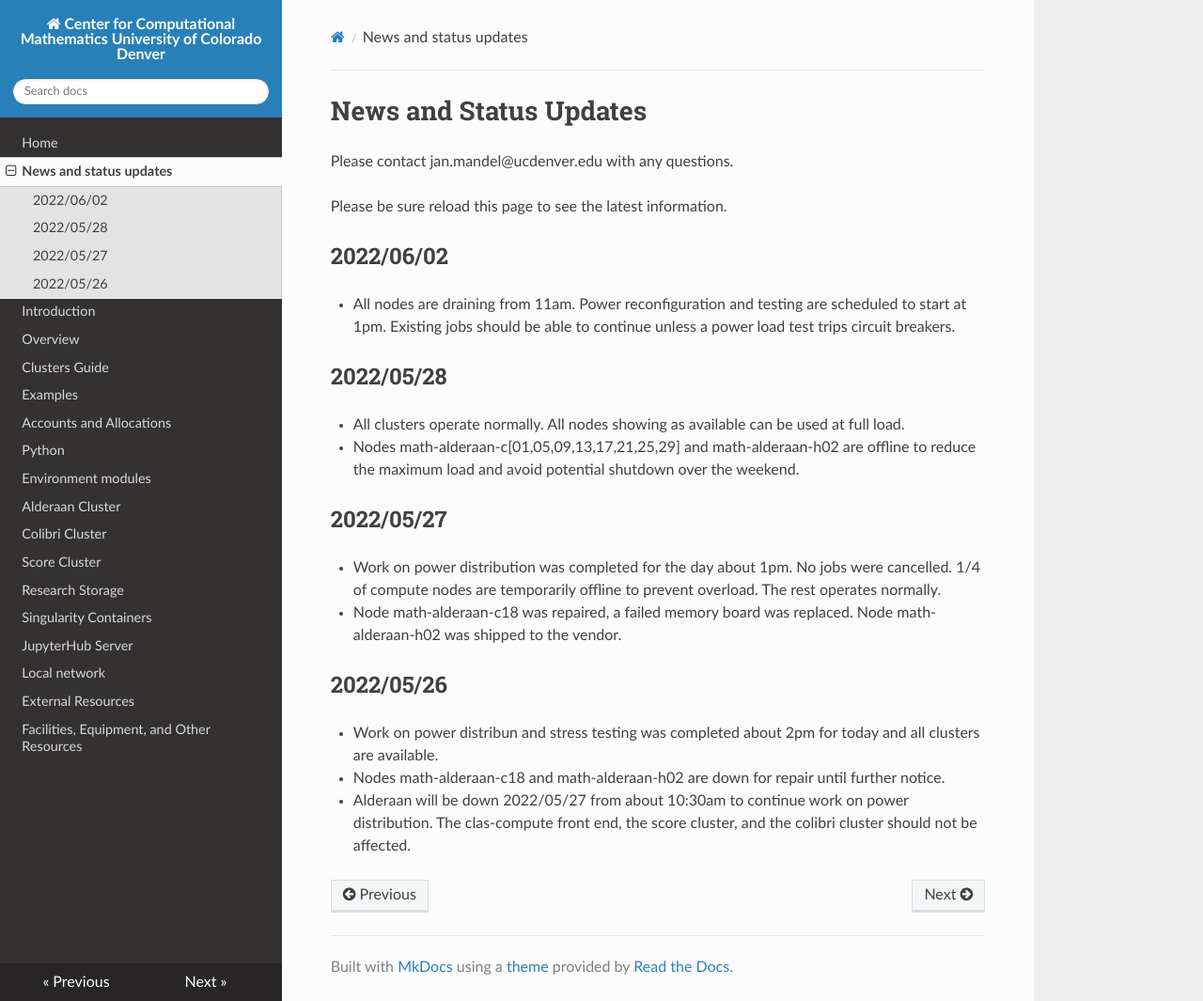
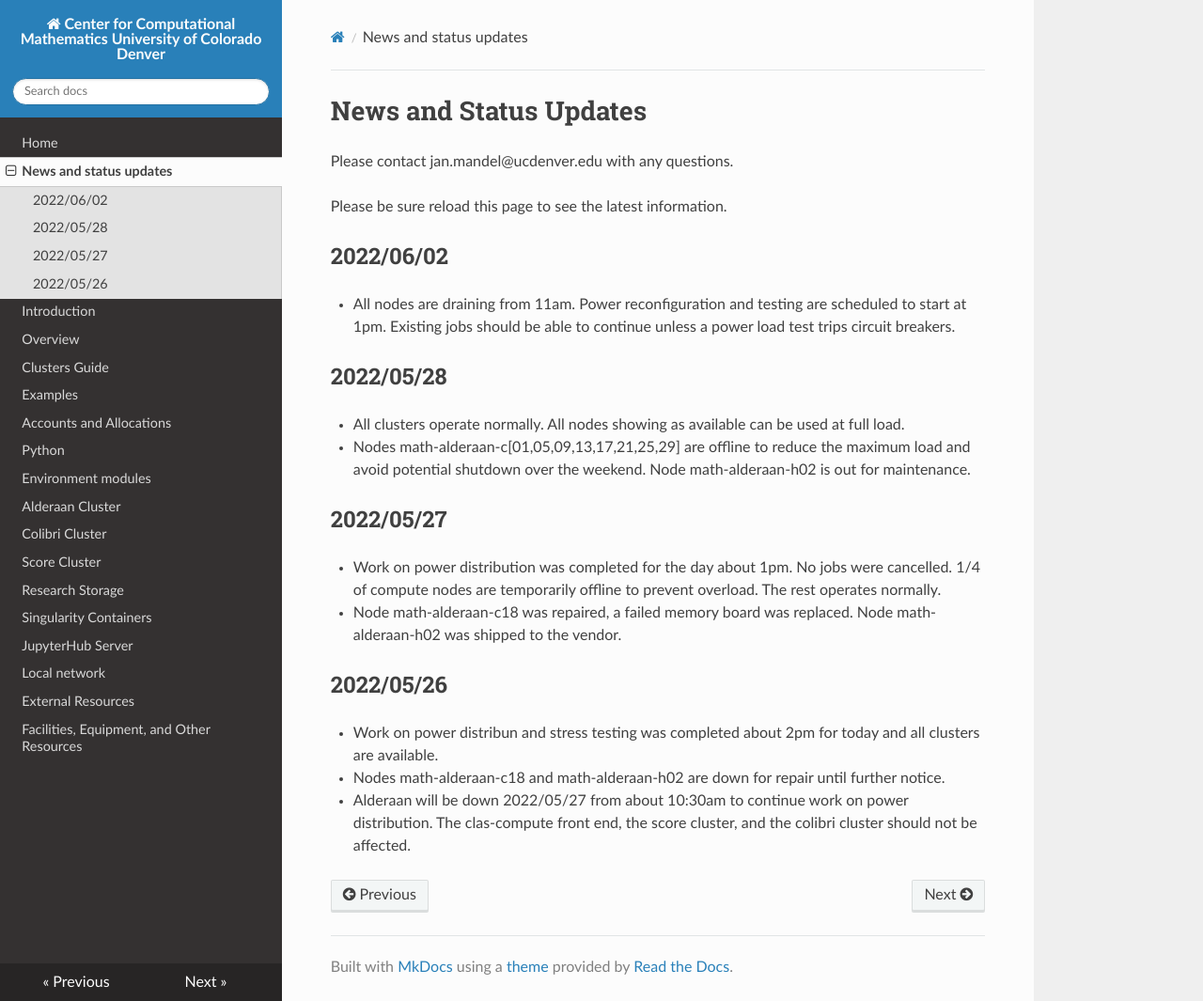
Before and after one commit to ccmucdenver/ccm-docs, an MkDocs documentation site: the page built from docs/updates.md, in a window 1280 px wide and 1065 px high. Shown: the whole window at 94% size. Built offline with MkDocs 1.6.1, drawn with Linux system fonts in a browser that asks for light colours; nearby versions of some CDN libraries.

Commit message:
Update updates.md

```diff
--- a/docs/updates.md
+++ b/docs/updates.md
@@ -12,7 +12,7 @@ Please be sure reload this page to see the latest information.
 
 * All clusters operate normally. All nodes showing as available can be used at full load.
 
-* Nodes math-alderaan-c[01,05,09,13,17,21,25,29] and math-alderaan-h02 are offline to reduce the maximum load and avoid potential shutdown over the weekend.
+* Nodes math-alderaan-c[01,05,09,13,17,21,25,29] are offline to reduce the maximum load and avoid potential shutdown over the weekend. Node math-alderaan-h02 is out for maintenance.
 
 ## 2022/05/27
 
```
